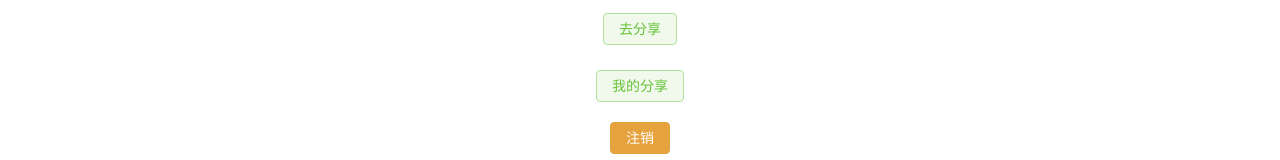
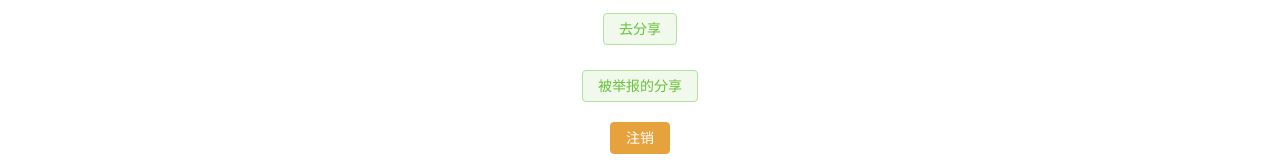
Before and after one commit to G1ume/Database-Front, a Vue app: page /account/home in a window 1280 px wide. Shown: the part 613-773 px from the top of the page. Built offline with nearby package versions, Linux system fonts and the light colour scheme.

Commit message:
修改了个人中心的分享按钮显示组件的内容和order的内容

```diff
--- a/src/components/order/myorder.vue
+++ b/src/components/order/myorder.vue
@@ -4,7 +4,7 @@
 
 <script>
 export default {
-  name: "myporder"
+  name: "myorder"
 }
 </script>
 
--- a/src/components/userInfo/PersonalCenter.vue
+++ b/src/components/userInfo/PersonalCenter.vue
@@ -41,7 +41,8 @@
       <h6></h6>
 
       <div class="myShare">
-        <el-button type="success" plain @click="Upingshare">我的分享</el-button>
+        <el-button type="success" plain @click="Upingshare" v-if="isuser">分享</el-button>
+        <el-button type="success" plain @click="Upingshare" v-if="!isuser">被举报的分享</el-button>
       </div>
     </el-main>
     <el-footer>
@@ -74,6 +75,7 @@ export default {
   name: "PersonalCenter",
   data() {
     return {
+      isuser:store.state.logInfo.admin,
       name: '用户昵称',
       userId: 0,
       defaultSrc: "https://fuss10.elemecdn.com/d/e6/c4d93a3805b3ce3f323f7974e6f78jpeg.jpeg",
```
